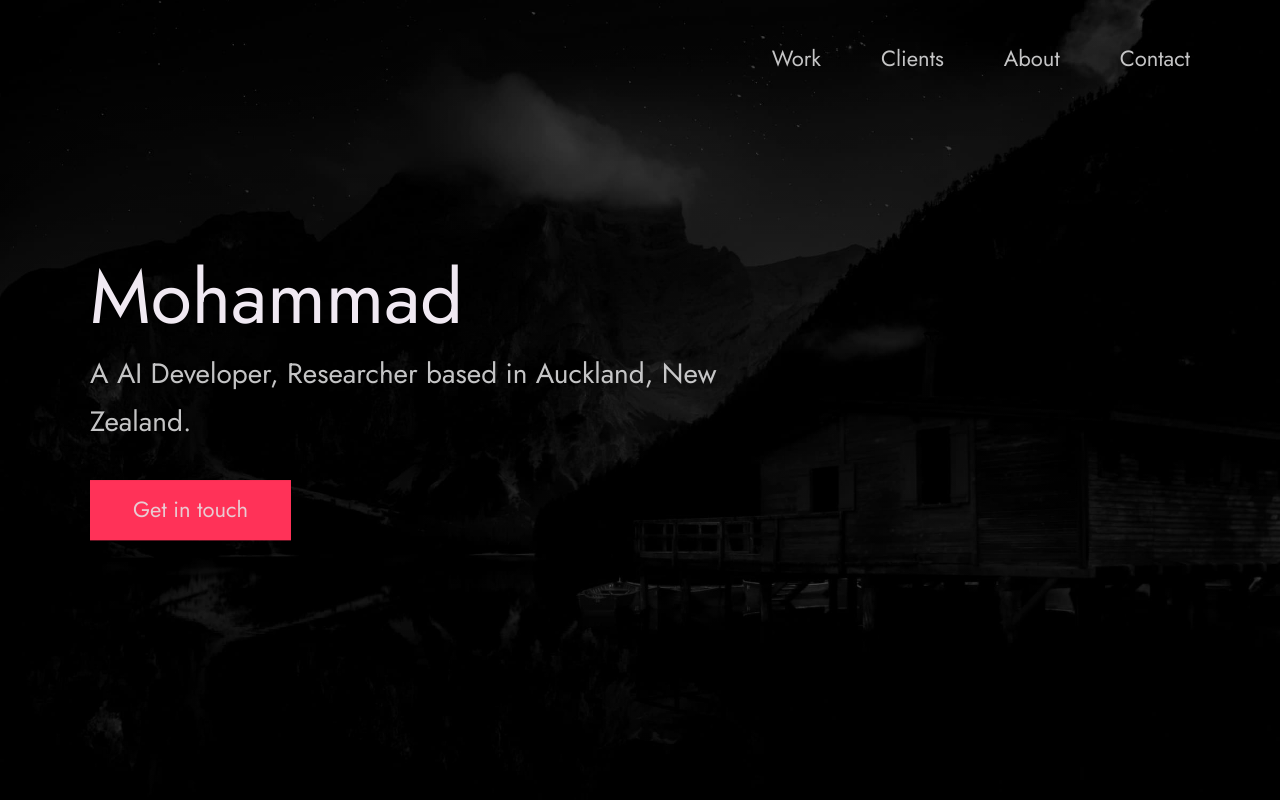
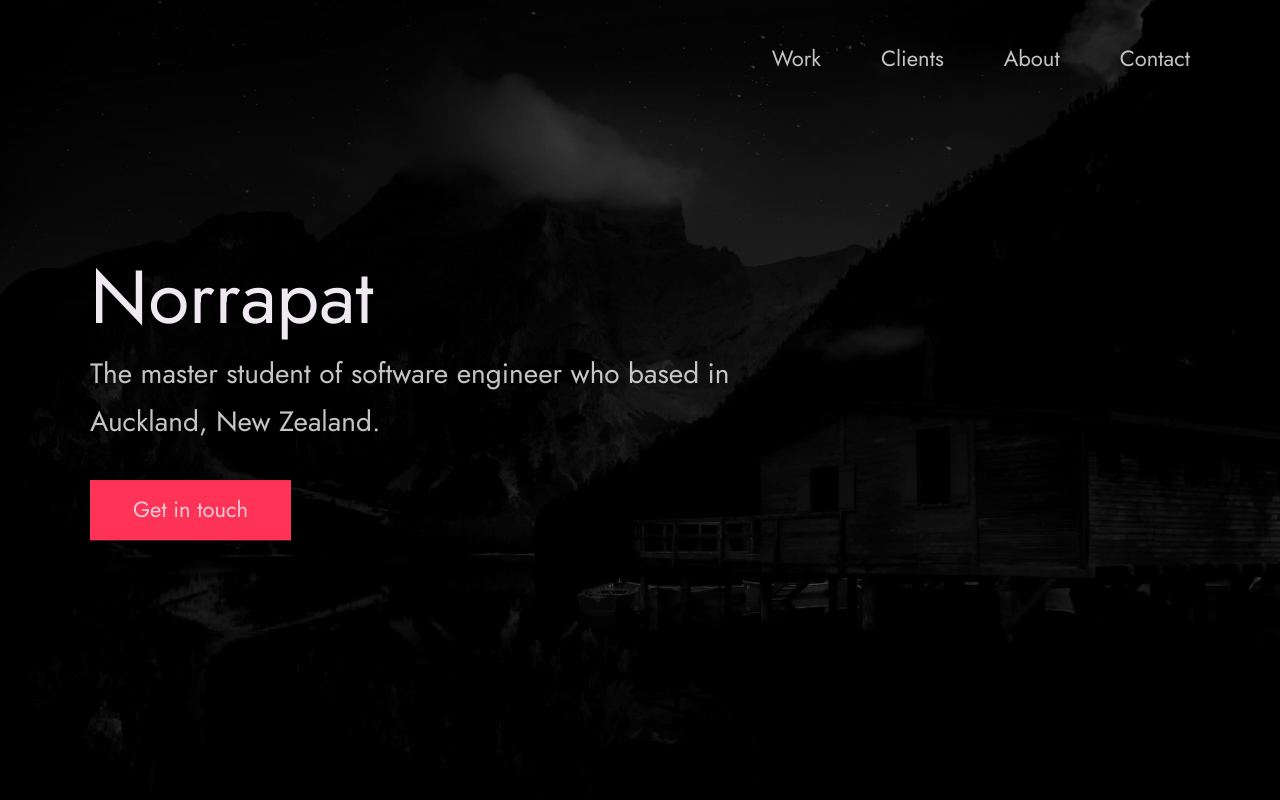
Before and after one commit to Tongtengkung/portfolio, a plain HTML site: page index.html in a window 1280 px wide. Shown: the top 800 px of the page. Drawn offline with Linux system fonts and the light colour scheme.

Commit message:
Updated name

```diff
--- a/index.html
+++ b/index.html
@@ -24,7 +24,7 @@
 
   <!-- Put your site title here -->
   <title>
-    Mohammad | A AI Developer, Researcher based in Auckland, New Zealand.
+    Norrapat Wongsawatpasan|The master student of software engineer who based in Auckland, New Zealand.
   </title>
 
   <meta name="description" content="Add small description of yourslef.">
@@ -56,10 +56,10 @@
       <div class="header__text">
         <h1 class="heading-primary">
           <!-- Replace the following name with your name -->
-          <span>Mohammad</span>
+          <span>Norrapat</span>
         </h1>
         <!-- Put a small paragraph about yourself -->
-        <p>A AI Developer, Researcher based in Auckland, New Zealand.</p>
+        <p>The master student of software engineer who based in Auckland, New Zealand.</p>
         <a href="#contact" class="btn btn--pink">Get in touch</a>
       </div>
     </div>
```
